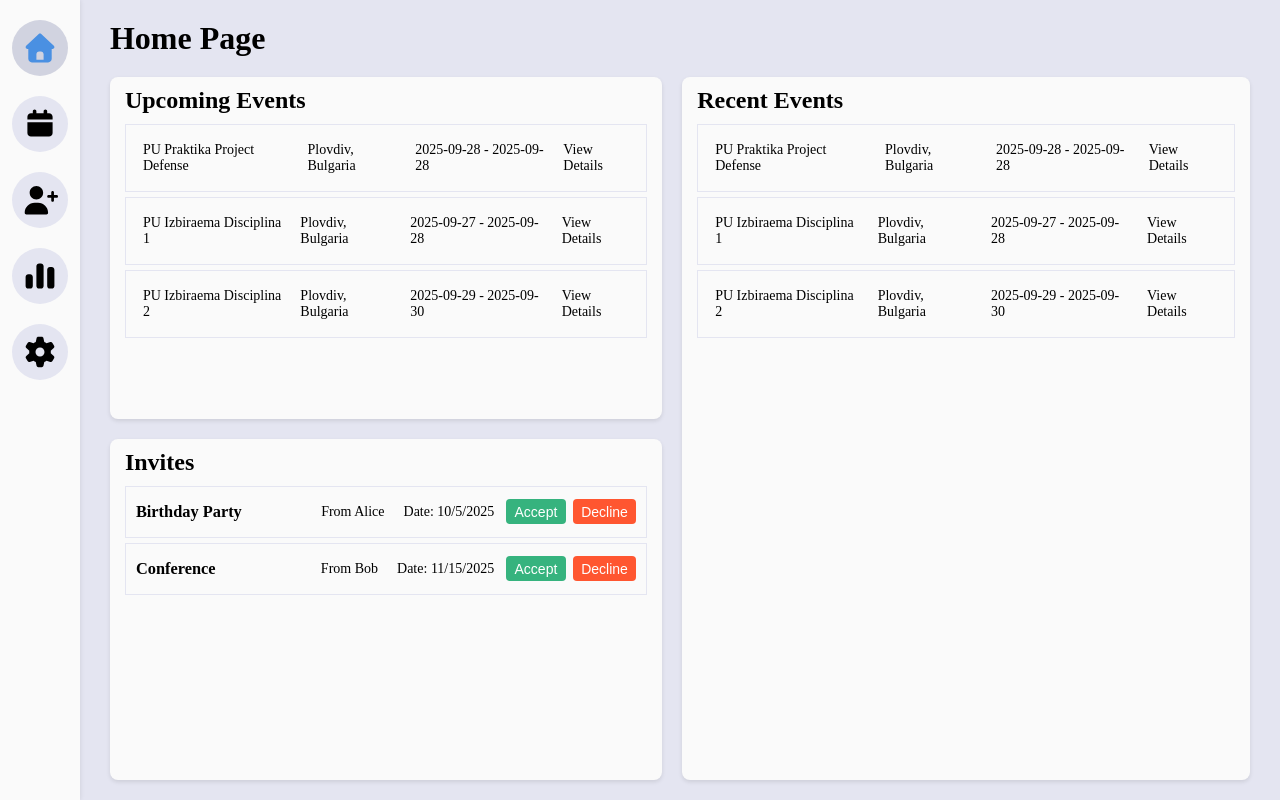
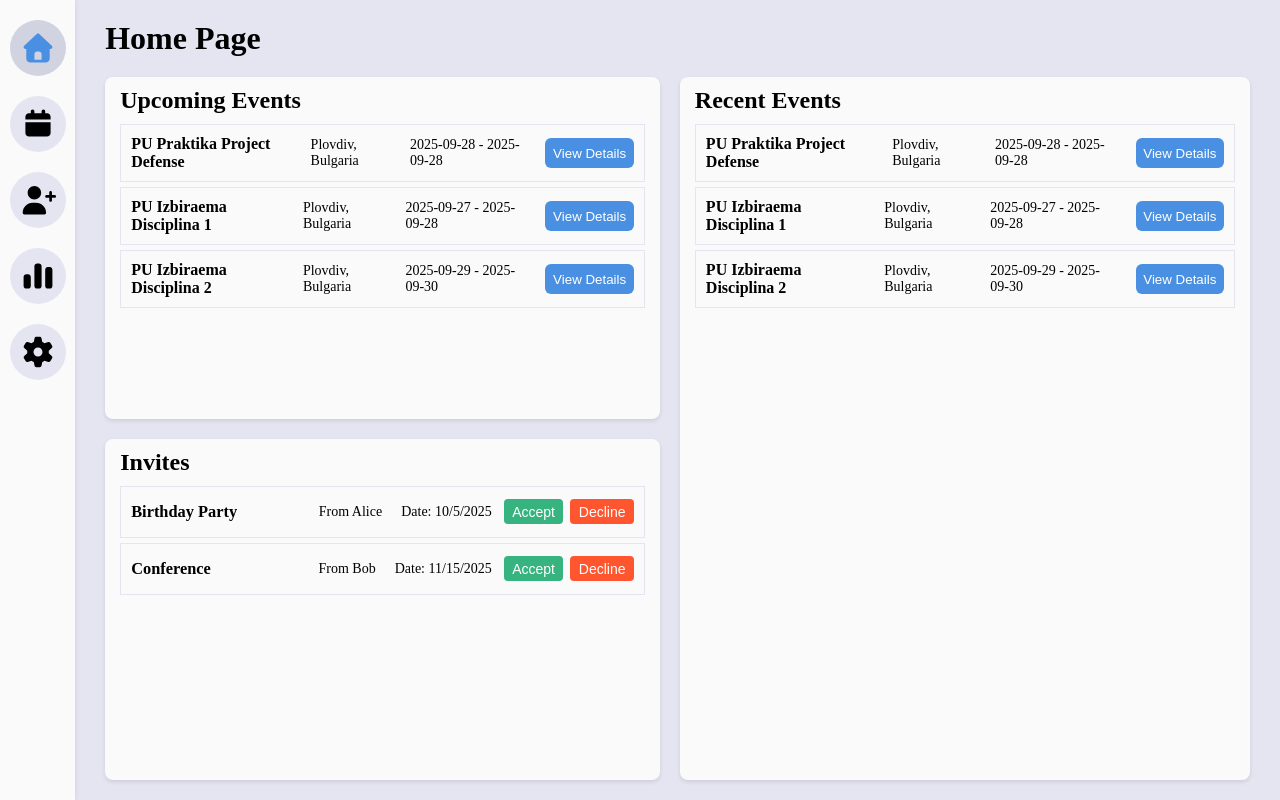
Before and after one commit to pu-practucum-leet-soft/EventManager, a React (Vite) app in the folder client/: page / in a window 1280 px wide. Built offline with nearby package versions, Linux system fonts and the light colour scheme.

Commit message:
styling: change event card styling

```diff
--- a/client/src/components/EventCard/EventCard.module.scss
+++ b/client/src/components/EventCard/EventCard.module.scss
@@ -3,19 +3,22 @@
 
 .EventCard {
   @include element-card;
+  gap: 20px;
 
   a {
     display: flex;
     flex-direction: row;
     text-decoration: none;
     color: inherit;
+    // padding: 0.5em;
+  }
+  .Title {
+    font-size: $font-md;
+    font-weight: bold;
+    flex-grow: 1;
+  }
+
+  .ViewButton {
     padding: 0.5em;
   }
-  span {
-    padding: 0.5em;
-  }
-
-  .Title {
-    flex-grow: 1;
-  }
 }
--- a/client/src/components/EventCard/EventCard.tsx
+++ b/client/src/components/EventCard/EventCard.tsx
@@ -1,5 +1,6 @@
 import { Link } from "react-router";
 import styles from "./EventCard.module.scss";
+import Button from "@components/UI/Button";
 
 export interface IEventCardProps {
   title: string;
@@ -21,7 +22,17 @@ const EventCard = ({
       <span>
         {startDate} - {endDate}
       </span>
-      <Link to={`/events/${title}`}>View Details</Link>
+      <Link to={`/events/${title}`}>
+        <Button
+          className={styles.ViewButton}
+          inline
+          variant="primary"
+          color="primary"
+          border="rounded"
+        >
+          View Details
+        </Button>
+      </Link>
     </div>
   );
 };
```
